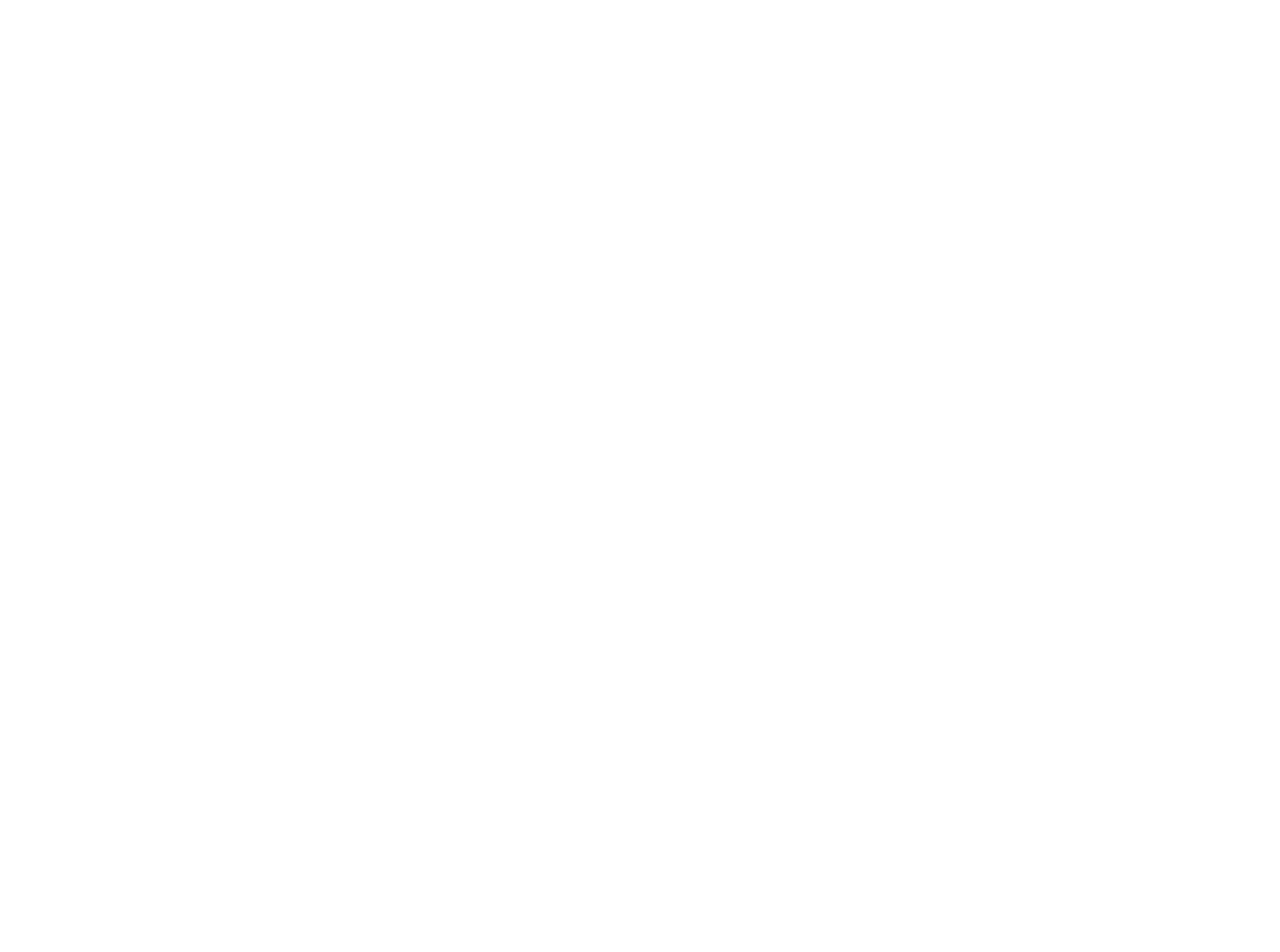
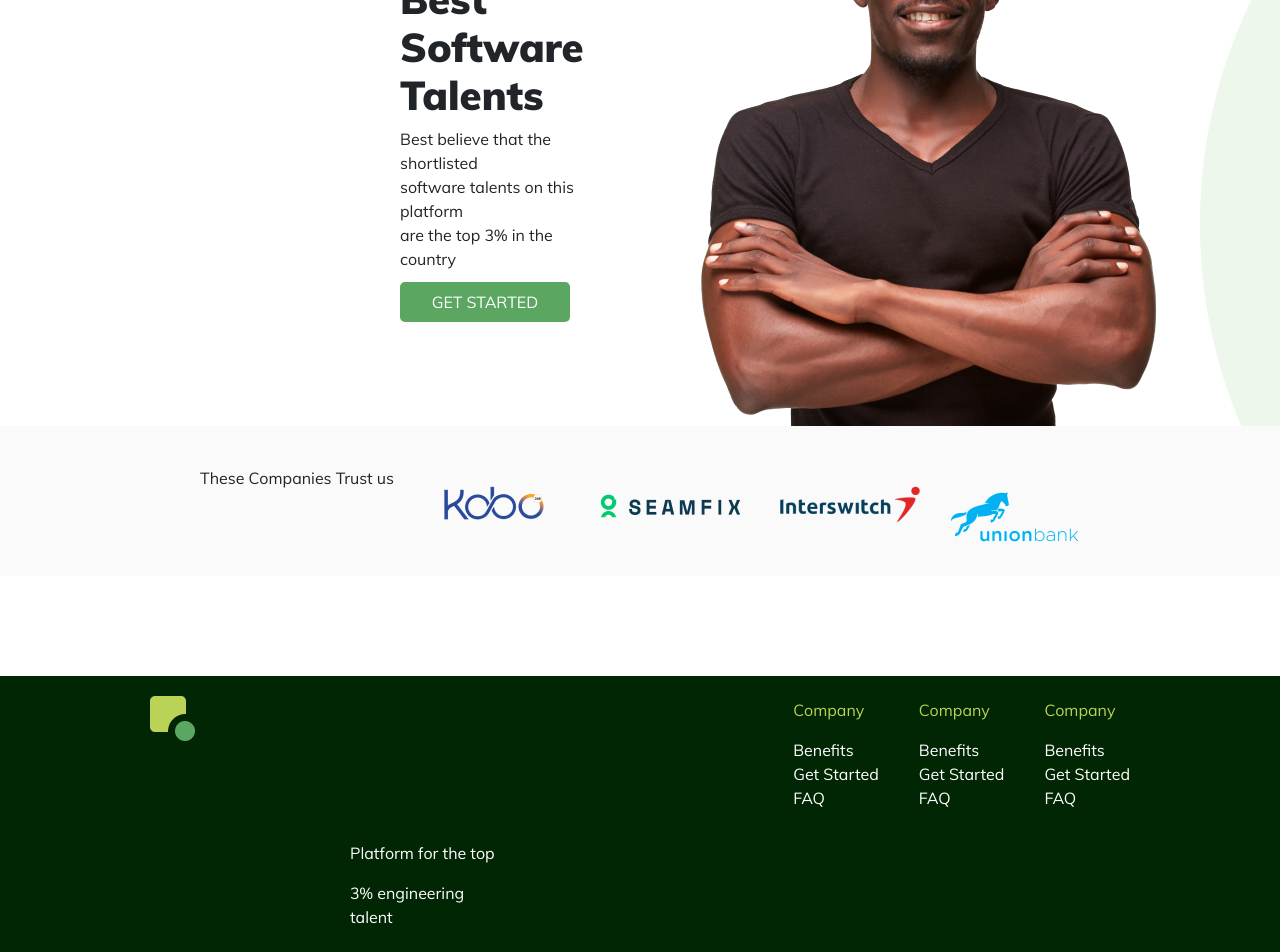
Before and after one commit to amahJennifer/Recruitment-App-UI, a React (Create React App) app: page / in a window 1280 px wide. Shown: the part 240-1192 px from the top of the page. Before the commit the page ends 800 px from the top, so only its background shows below. Built offline with nearby package versions, Linux system fonts and the light colour scheme.

Commit message:
Add footer and first section

```diff
--- a/src/App.js
+++ b/src/App.js
@@ -1,10 +1,13 @@
 import React from 'react';
 import Navbar from "../src/layout/navbar"
-
+import Footer from "../src/layout/footer"
+import Content from "../src/layout/content"
 function App() {
   return (
     <div>
-      <Navbar/>
+      <Navbar />
+<Content />
+<Footer/>
     </div>
   );
 }
--- a/src/index.css
+++ b/src/index.css
@@ -1,8 +1,39 @@
+
+/* muli-regular - latin */
+@font-face {
+  font-family: 'Muli';
+  font-style: normal;
+  font-weight: 500;
+  src: url('../src/fonts/muli-v20-latin-regular.eot'); /* IE9 Compat Modes */
+  src: local(''),
+       url('../src/fonts/muli-v20-latin-regular.eot') format('embedded-opentype'), /* IE6-IE8 */
+       url('../src/fonts/muli-v20-latin-regular.woff2') format('woff2'), /* Super Modern Browsers */
+       url('../src/fonts/muli-v20-latin-regular.woff') format('woff'), /* Modern Browsers */
+       url('../src/fonts/muli-v20-latin-regular.ttf') format('truetype'), /* Safari, Android, iOS */
+       url('../src/fonts/muli-v20-latin-regular.svg') format('svg'); /* Legacy iOS */
+}
+/* muli-Bold - latin */
+@font-face {
+  font-family: 'Muli Bold';
+  font-style: normal;
+  font-weight: 900;
+  src: url('../src/fonts/muli-v20-latin-900.eot'); /* IE9 Compat Modes */
+  src: local(''),
+       url('../src/fonts/muli-v20-latin-900.eot') format('embedded-opentype'), /* IE6-IE8 */
+       url('../src/fonts/muli-v20-latin-900.woff2') format('woff2'), /* Super Modern Browsers */
+       url('../src/fonts/muli-v20-latin-900.woff') format('woff'), /* Modern Browsers */
+       url('../src/fonts/muli-v20-latin-900.ttf') format('truetype'), /* Safari, Android, iOS */
+       url('../src/fonts/muli-v20-latin-900.svg') format('svg'); /* Legacy iOS */
+}
+
 body {
   margin: 0;
-  font-family: -apple-system, BlinkMacSystemFont, 'Segoe UI', 'Roboto', 'Oxygen',
-    'Ubuntu', 'Cantarell', 'Fira Sans', 'Droid Sans', 'Helvetica Neue',
-    sans-serif;
+  font-family:'Muli';
   -webkit-font-smoothing: antialiased;
   -moz-osx-font-smoothing: grayscale;
 }
+
+.content{
+  padding-left:200px;
+  padding-right:200px;
+}
--- a/src/layout/content/index.js
+++ b/src/layout/content/index.js
@@ -0,0 +1,12 @@
+import React from 'react'
+import Home from "../../pages/home/home"
+
+const index = () => {
+  return (
+    <>
+<Home />
+    </>
+  )
+}
+
+export default index
--- a/src/layout/footer/index.css
+++ b/src/layout/footer/index.css
@@ -0,0 +1,44 @@
+.footer {
+  display:flex;
+  justify-content:space-between;
+  padding-left:150px;
+  padding-right:150px;
+  width: 100%;
+  background-color:#002603;
+  color: white;
+}
+.logoContainer{
+  margin-top:20px;
+}
+
+
+span {
+  font-size:10px;
+}
+
+.footerHeader{
+  display:flex;
+  margin-top:22px;
+justify-content: space-between;
+}
+
+.footerItem{
+  list-style-type: none;
+}
+.footerItem p{
+  color:#BAD255;
+}
+
+@media (max-width: 768px) {
+  .footer{
+    margin:0;
+    padding:0;
+    flex-direction: column;
+  }
+  .footerHeader{
+    flex-direction: column;
+  }
+  .text {
+margin:0;
+}
+ }
--- a/src/layout/footer/index.js
+++ b/src/layout/footer/index.js
@@ -0,0 +1,47 @@
+import React from 'react'
+import logo from "../../images/logo.png"
+import "./index.css"
+const index = () => {
+  return (
+		<div className="footer">
+      <div className="logoContainer">
+         <img src={logo} alt="logo" />
+        <div className="text">
+				<p>Platform for the top</p>
+          <p>3% engineering talent</p>
+ <span> copyright 2020 . A Decagon Company.</span>
+        </div>
+
+      </div>
+      <div className="footerHeader">
+        <div >
+          <ul className="footerItem">
+            <li><p>Company</p></li>
+            <li>Benefits</li>
+            <li>Get Started</li>
+            <li>FAQ</li>
+          </ul>
+        </div>
+        <div >
+          <ul className="footerItem">
+            <li><p>Company</p></li>
+            <li>Benefits</li>
+            <li>Get Started</li>
+            <li>FAQ</li>
+          </ul>
+        </div>
+        <div >
+          <ul className="footerItem">
+            <li><p>Company</p></li>
+            <li>Benefits</li>
+            <li>Get Started</li>
+            <li>FAQ</li>
+          </ul>
+        </div>
+      </div>
+
+		</div>
+	);
+}
+
+export default index
--- a/src/layout/navbar/index.css
+++ b/src/layout/navbar/index.css
@@ -1,10 +1,13 @@
-.getStartedBtn{
-  background:#BBD355;
-  color:white;
-  border-radius:5px;
-  height:40px;
-  width:170px;
+.getStartedBtn {
+	background:#BBD355;
+	color: white;
+	border-radius: 5px;
+	height: 40px;
+	width: 170px;
+  border: none;
+  margin-top:-5px;
+
 }
- a {
-  color:#5BA660;
+a {
+	color: #5ba660;
 }
--- a/src/layout/navbar/index.js
+++ b/src/layout/navbar/index.js
@@ -6,7 +6,7 @@
 const index = () => {
   return (
 		<div className="container-fluid">
-			<nav className=" container navbar navbar-expand-lg navbar-light bg-white">
+			<nav className="container navbar navbar-expand-lg navbar-light bg-white">
 				<img src={logo} alt="logo"/>
 				<button
 					className="navbar-toggler"
--- /dev/null
+++ b/src/pages/home/home.js
@@ -0,0 +1,56 @@
+import React from 'react'
+import man from "../../images/man.png";
+import kobo from "../../images/kobo.png"
+import interswitch from "../../images/Interswitch.png"
+import union from "../../images/union.png"
+import seamfix from "../../images/seamfix.png"
+
+import "./index.css";
+const home = () => {
+  return (
+		<div>
+			<div className="firstSection content">
+				<div className="text">
+					<div className="bigText">
+						<h1>
+							Hire the Best <br /> Software Talents
+						</h1>
+					</div>
+
+					<p>
+						Best believe that the shortlisted
+						<br /> software talents on this platform
+						<br />
+						are the top 3% in the country
+					</p>
+					<button className="getStartedBtn"> GET STARTED </button>
+				</div>
+				<div className="manImage">
+					<img src={man} alt="man" />
+				</div>
+			</div>
+
+			<div className="partners content">
+				<div className="company">
+					<p>These Companies Trust us</p>
+				</div>
+
+				<div className="partnerImage">
+					<img src={kobo} />
+				</div>
+				<div className="partnerImage">
+					<img src={seamfix} />
+				</div>
+				<div className="partnerImage">
+					<img src={interswitch} />
+				</div>
+				<div className="partnerImage">
+					<img src={union} />
+				</div>
+			</div>
+			<div></div>
+		</div>
+	);
+}
+
+export default home
--- /dev/null
+++ b/src/pages/home/index.css
@@ -0,0 +1,83 @@
+.firstSection{
+  display:flex;
+  justify-content: space-between;
+  background-image: url(../../images/circle.png);
+  background-repeat: no-repeat;
+  background-position: right;
+  background-position-x: 1200px;
+}
+
+.text{
+  width:40%;
+padding-top:100px;
+padding-bottom:100px;
+margin-left:200px;
+}
+
+.bigText{
+font-family: 'Muli Bold';
+font-size:200px;
+line-height: 80px;
+}
+.getStartedBtn {
+	background: #5BA660;
+	color: white;
+	border-radius: 5px;
+	height: 40px;
+	width: 170px;
+  border: none;
+  margin-top:-5px;
+
+}
+.partnerContainer{
+  display:flex;
+  justify-content: space-between;
+}
+.partners{
+  display: flex;
+  justify-content: space-between;
+  background:#FAFAFA;
+  position :relative;
+  top:-100px;
+  height:150px;
+  padding-top:40px;
+}
+.partnerImage{
+  height:100%;
+}
+@media (max-width: 768px) {
+.firstSection{
+  flex-direction: column;
+  padding-left:20px;
+  padding-right:20px;
+width:100%
+}
+.partnerImage{
+  height:50%;
+}
+.bigText{
+  width:70%;
+
+}
+.text{
+  width:100%;
+}
+.manImage{
+  display:none;
+}
+.partners img{
+width:50px;
+height:50px;
+}
+.partners{
+  margin-top:40px;
+  justify-content:space-evenly;
+  padding:3px;
+  height:70px;
+
+}
+.company{
+display:none;
+}
+
+}
```
